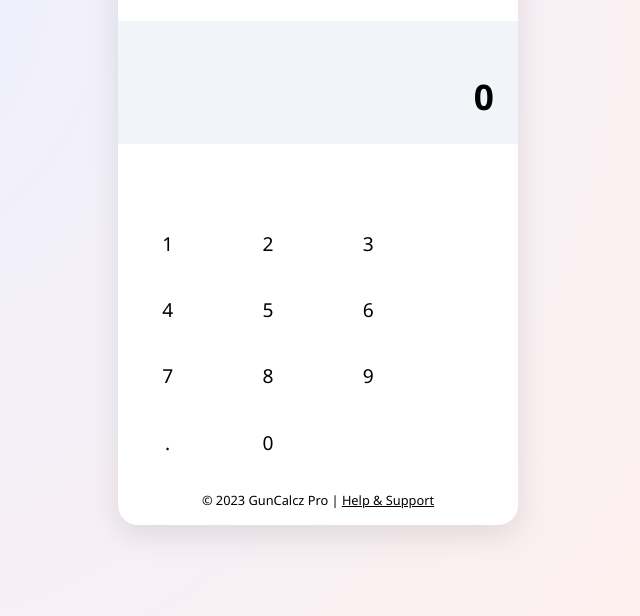
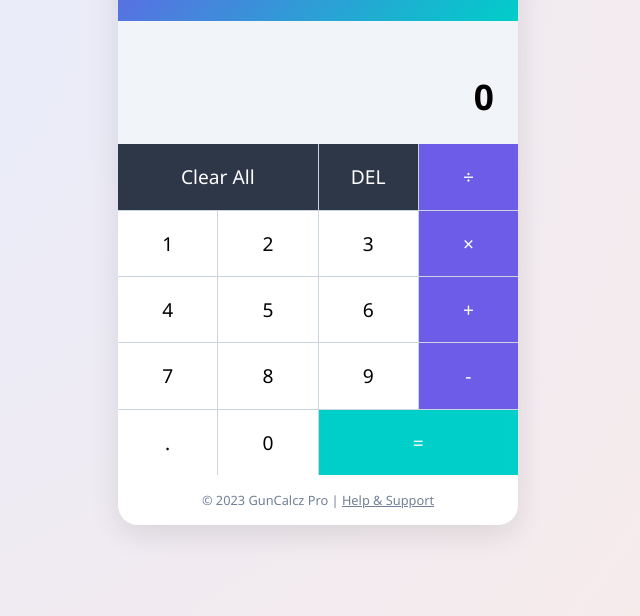
Before and after one commit to GunaDevCodes/GunCalcz, a plain HTML site: page index.html in a window 1280 px wide. Shown: the part 184-800 px from the top of the page, without its empty margins (322-962 px from the left). Drawn offline with Linux system fonts and the light colour scheme.

Commit message:
Update index.html

```diff
--- a/index.html
+++ b/index.html
@@ -3,10 +3,8 @@
 <head>
     <meta charset="UTF-8">
     <meta name="viewport" content="width=device-width, initial-scale=1.0">
-    <title>GunCalcz - Advanced Math Calculator</title>
+    <title>GunCalcz - The Best Math Mate</title>
     <style>
-        <link rel="icon" href="favicon.ico" type="image/x-icon">
-<link rel="shortcut icon" href="favicon.ico" type="image/x-icon">
         :root {
             --primary: #6c5ce7;
             --primary-dark: #5649c2;
```
